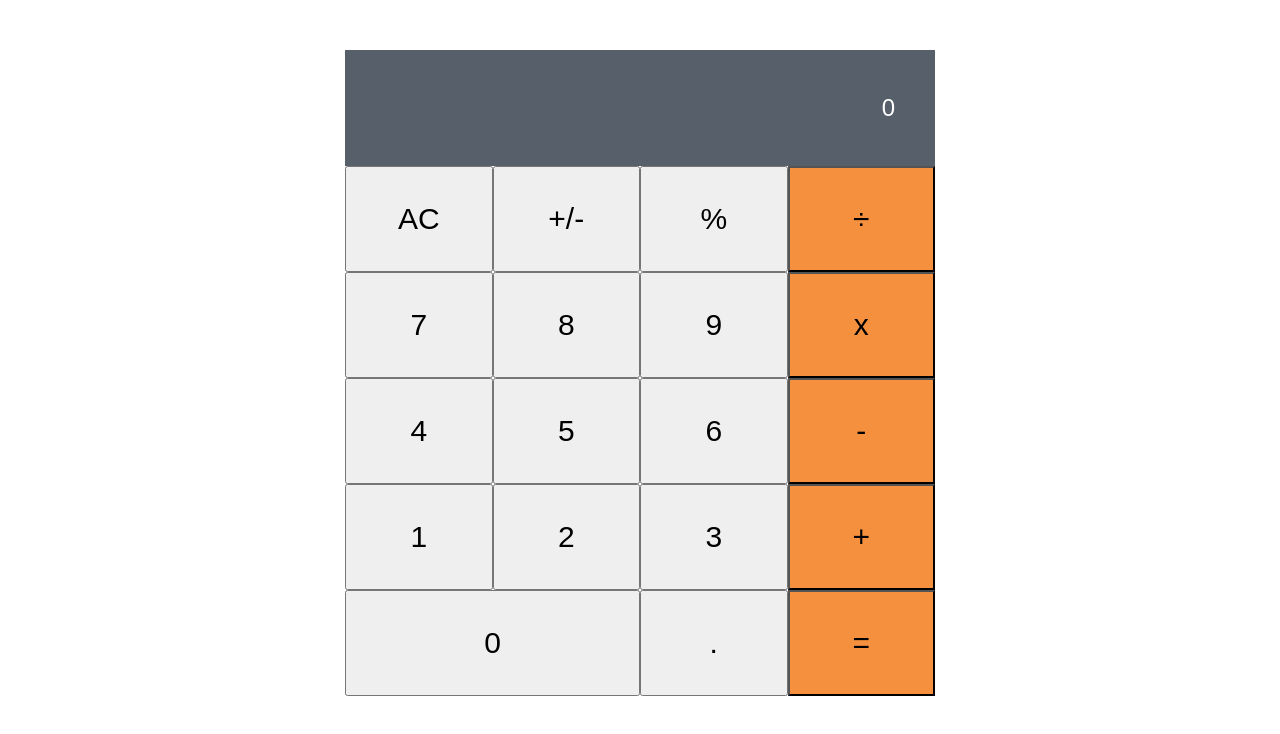
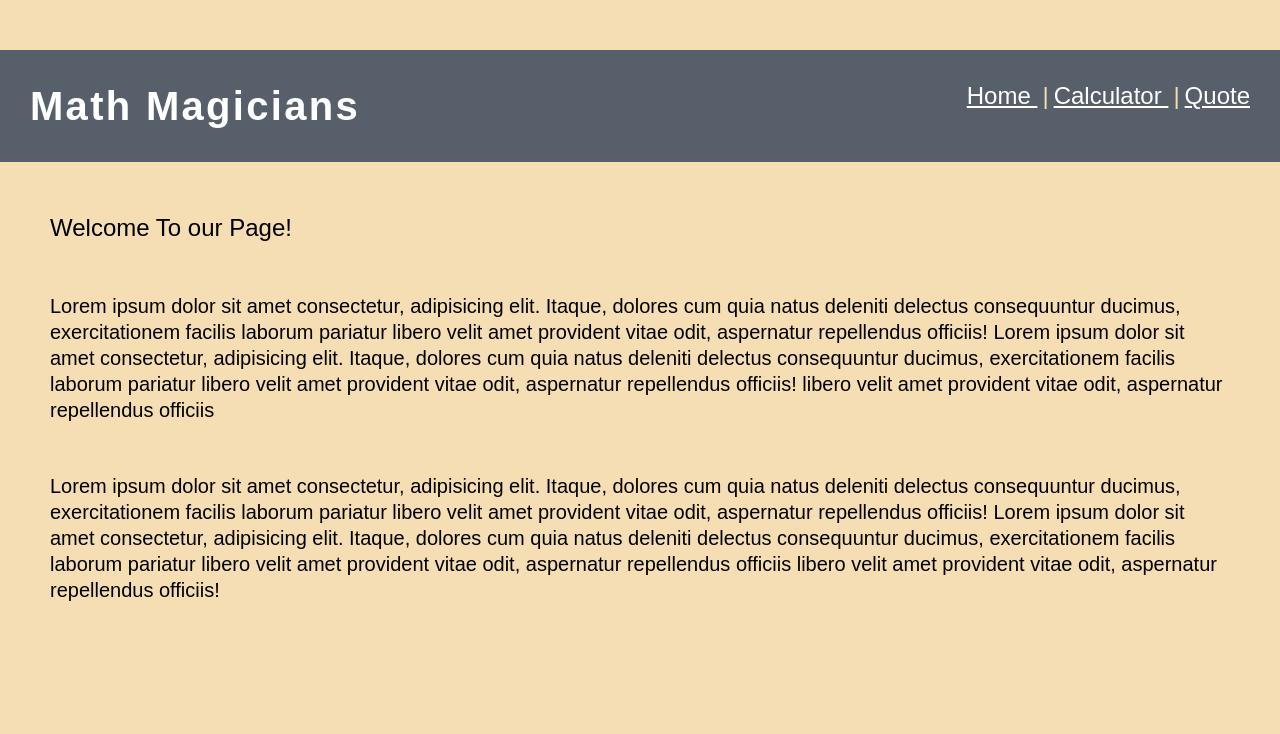
Before and after one commit to ismailakinkunmi/math-magician, a React (Create React App) app: page / in a window 1280 px wide. Shown: the top 734 px of the page. Built offline with nearby package versions, Linux system fonts and the light colour scheme.

Commit message:
Add route to the website

```diff
--- a/package.json
+++ b/package.json
@@ -9,6 +9,7 @@
     "big.js": "^6.1.1",
     "react": "^17.0.2",
     "react-dom": "^17.0.2",
+    "react-router-dom": "^6.2.2",
     "react-scripts": "5.0.0",
     "web-vitals": "^2.1.4"
   },
--- a/public/index.html
+++ b/public/index.html
@@ -9,6 +9,7 @@
       name="description"
       content="Web site created using create-react-app"
     />
+
     <link rel="apple-touch-icon" href="%PUBLIC_URL%/logo192.png" />
     <!--
       manifest.json provides metadata used when your web app is installed on a
--- /dev/null
+++ b/src/App.css
@@ -0,0 +1,38 @@
+* {
+  padding: 0;
+  margin: 0;
+  box-sizing: border-box;
+}
+
+body {
+  font-family: Arial, Helvetica, sans-serif;
+  line-height: 1.3;
+  background: #f5deb3;
+}
+
+.navBar {
+  display: flex;
+  justify-content: space-between;
+  margin-top: 50px;
+  background: grey;
+  background-color: #57606a;
+  width: 100%;
+  padding: 30px;
+}
+
+.title {
+  font-weight: 700;
+  font-size: 40px;
+  letter-spacing: 2.3px;
+  color: #fff;
+}
+
+.navLink a {
+  font-size: 24px;
+  color: #fff;
+}
+
+.navLink span {
+  margin: 0 5px;
+  color: #f5deb3;
+}
--- a/src/App.js
+++ b/src/App.js
@@ -1,6 +1,36 @@
 import React from "react";
+import { BrowserRouter as Router, Route, Routes, Link } from "react-router-dom";
 import Calculator from "./components/Calculator";
+import ErrorPage from "./components/ErrorPage";
+import Home from "./components/Home";
+import Quote from "./components/Quote";
+import "./App.css";
 
-const App = () => <Calculator />;
+function App() {
+  return (
+    <Router>
+      <nav className="navBar">
+        <div>
+          <h1 className="title">Math Magicians</h1>
+        </div>
+        <div className="navLink">
+          <Link to="/">
+            Home <span>|</span>
+          </Link>
+          <Link to="/calculator">
+            Calculator <span>|</span>
+          </Link>
+          <Link to="/quote">Quote</Link>
+        </div>
+      </nav>
+      <Routes>
+        <Route path="/" element={<Home />} />
+        <Route path="/calculator" element={<Calculator />} />
+        <Route path="/quote" element={<Quote />} />
+        <Route path="*" element={<ErrorPage />} />
+      </Routes>
+    </Router>
+  );
+}
 
 export default App;
--- a/src/components/Calculator.css
+++ b/src/components/Calculator.css
@@ -5,13 +5,23 @@
 }
 
 .main {
-  padding: 50px;
+  display: flex;
+  flex-direction: row;
+  justify-content: space-between;
+
+  padding: 20px 50px;
+}
+
+.letDo {
+  font-size: 34px;
+  font-weight: 500;
+  margin-top: 20px;
 }
 
 .container {
   display: flex;
-  flex-direction: column;
-  align-items: center;
+  flex-flow: column wrap;
+  width: 50%;
 }
 
 .output {
@@ -21,14 +31,14 @@
   color: #fff;
   background-color: #57606a;
   padding: 40px;
-  width: 50%;
+  width: 100%;
   text-align: right;
 }
 
 .input {
   display: flex;
   flex-direction: column;
-  width: 50%;
+  width: 100%;
 }
 
 .row {
@@ -45,7 +55,7 @@
 
 .btn {
   font-size: 30px;
-  padding: 34px;
+  padding: 24px;
 }
 
 .row .btn:last-child {
--- a/src/components/Calculator.js
+++ b/src/components/Calculator.js
@@ -16,6 +16,9 @@ const Calculator = () => {
 
   return (
     <main className="main">
+      <div>
+        <p className="letDo">Let do some math!</p>
+      </div>
       <div className="container">
         <div className="output">
           {total || next
--- /dev/null
+++ b/src/components/ErrorPage.js
@@ -0,0 +1,7 @@
+import React from "react";
+
+function errorPage() {
+  return <h3>ErrorPage: 404 page not found</h3>;
+}
+
+export default errorPage;
--- /dev/null
+++ b/src/components/Home.css
@@ -0,0 +1,22 @@
+* {
+  padding: 0;
+  margin: 0;
+  box-sizing: border-box;
+}
+
+.homeContent {
+  display: flex;
+  flex-direction: column;
+  gap: 50px;
+  padding: 0 50px;
+}
+
+.welcome {
+  margin-top: 50px;
+  font-size: 24px;
+}
+
+.lorem {
+  white-space: pre-line;
+  font-size: 20px;
+}
--- /dev/null
+++ b/src/components/Home.js
@@ -0,0 +1,32 @@
+import React from "react";
+import "./Home.css";
+
+function Home() {
+  return (
+    <div className="homeContent">
+      <p className="welcome">Welcome To our Page!</p>
+      <p className="lorem">
+        Lorem ipsum dolor sit amet consectetur, adipisicing elit. Itaque,
+        dolores cum quia natus deleniti delectus consequuntur ducimus,
+        exercitationem facilis laborum pariatur libero velit amet provident
+        vitae odit, aspernatur repellendus officiis! Lorem ipsum dolor sit amet
+        consectetur, adipisicing elit. Itaque, dolores cum quia natus deleniti
+        delectus consequuntur ducimus, exercitationem facilis laborum pariatur
+        libero velit amet provident vitae odit, aspernatur repellendus officiis!
+        libero velit amet provident vitae odit, aspernatur repellendus officiis
+      </p>
+      <p className="lorem">
+        Lorem ipsum dolor sit amet consectetur, adipisicing elit. Itaque,
+        dolores cum quia natus deleniti delectus consequuntur ducimus,
+        exercitationem facilis laborum pariatur libero velit amet provident
+        vitae odit, aspernatur repellendus officiis! Lorem ipsum dolor sit amet
+        consectetur, adipisicing elit. Itaque, dolores cum quia natus deleniti
+        delectus consequuntur ducimus, exercitationem facilis laborum pariatur
+        libero velit amet provident vitae odit, aspernatur repellendus officiis
+        libero velit amet provident vitae odit, aspernatur repellendus officiis!
+      </p>
+    </div>
+  );
+}
+
+export default Home;
--- /dev/null
+++ b/src/components/Quote.css
@@ -0,0 +1,11 @@
+.quoteWrapper {
+  display: flex;
+  position: relative;
+  width: 60%;
+  margin: 100px 350px;
+}
+
+.quote {
+  font-size: 30px;
+  margin-top: 100px;
+}
--- /dev/null
+++ b/src/components/Quote.js
@@ -0,0 +1,15 @@
+import React from "react";
+import "./Quote.css";
+
+function Quote() {
+  return (
+    <div className="quoteWrapper">
+      <p className="quote">
+        Mathematics is not about equations, numbers, computation or algorithms:
+        It is about understanding. - William Paul Thurston
+      </p>
+    </div>
+  );
+}
+
+export default Quote;
--- a/src/index.js
+++ b/src/index.js
@@ -1,5 +1,10 @@
-import React from "react";
+import React, { StrictMode } from "react";
 import ReactDOM from "react-dom";
 import App from "./App";
 
-ReactDOM.render(<App />, document.getElementById("root"));
+ReactDOM.render(
+  <StrictMode>
+    <App />
+  </StrictMode>,
+  document.getElementById("root"),
+);
```
Also changed, not shown: 1 other file (tests, documents, lock files or other folders).
